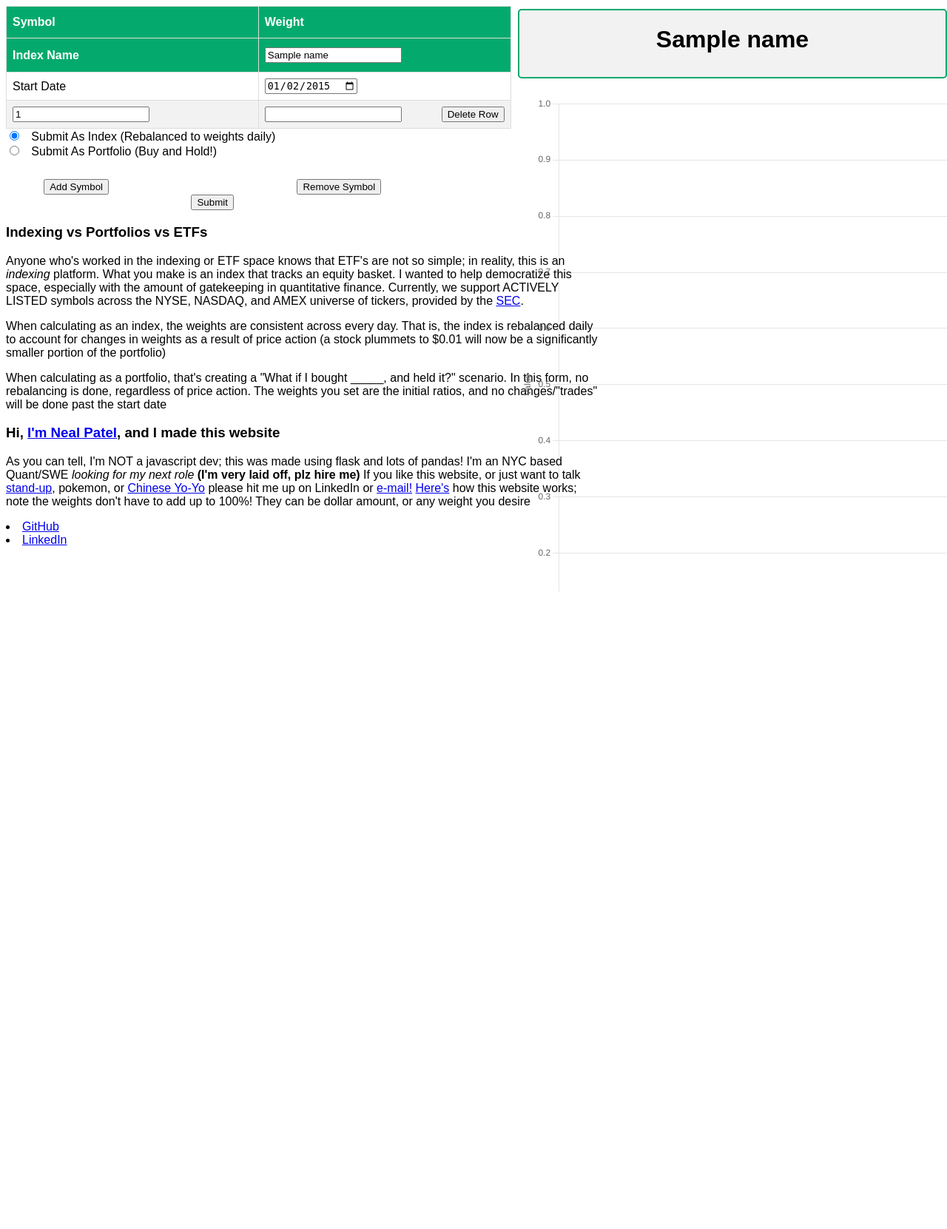
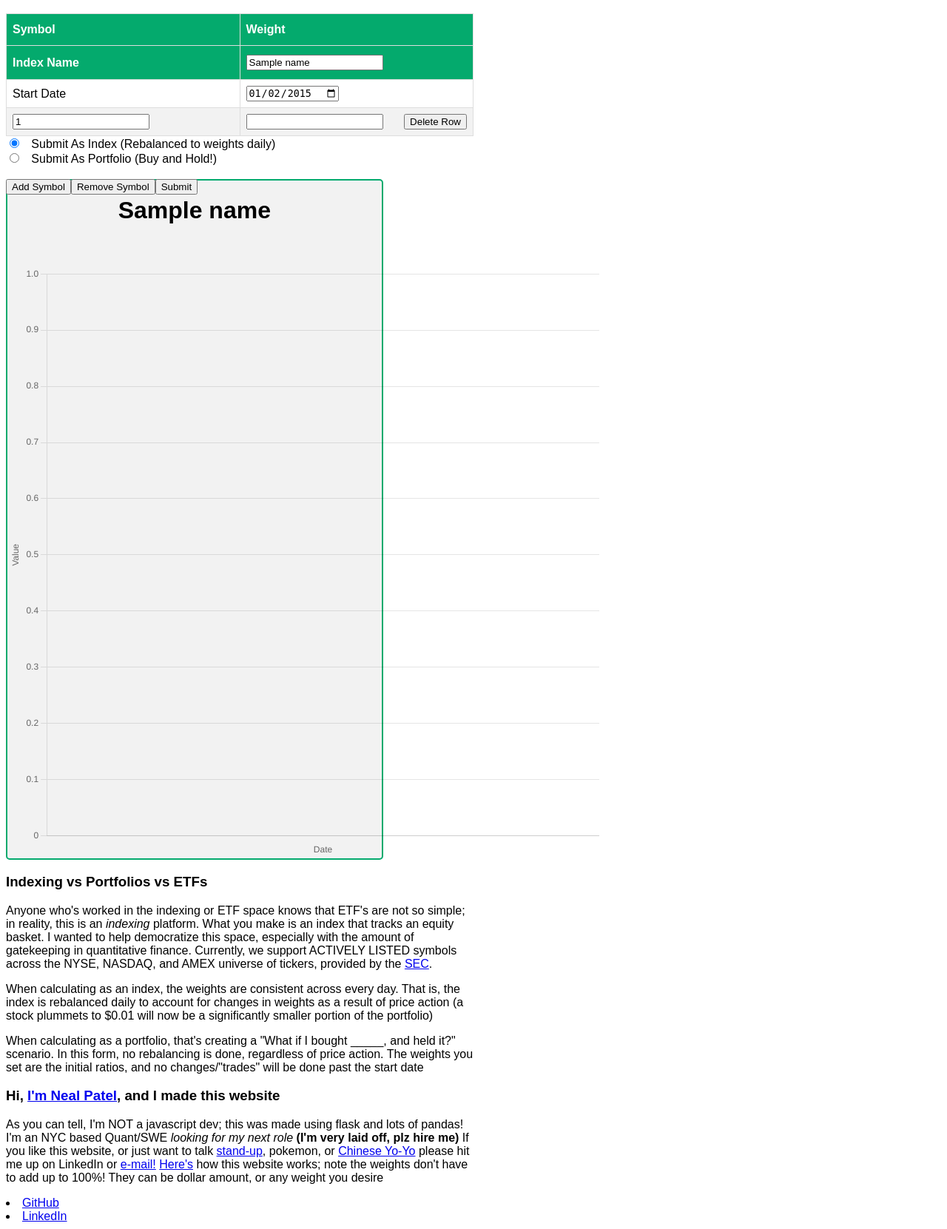
Before and after one commit to Desitrain22/Portfolio-Index-Builder, a Flask app: template templates/index.html in a window 1280 px wide. Shown: the whole page at 74% size. Before the commit the page ends 800 px from the top, so only its background shows below. Run offline with Flask 2, Linux system fonts and the light colour scheme; the template is opened without the code that fills it: most values are stand-ins (such as "Sample title", 1, 10 or a date in 2020); data that the repository does not hold is empty.

Commit message:
Container and removal of fixed floats

```diff
--- a/static/css/main.css
+++ b/static/css/main.css
@@ -1,14 +1,38 @@
+.container {
+    display: flex;
+    flex-wrap: wrap;
+    justify-content: space-between;
+    /* Add space between the divs */
+}
+
+/* Media Query for Mobile Formatting */
+@media screen and (max-width: 768px) {
+    .container {
+        flex-direction: column;
+        /* Stack the divs vertically on smaller screens */
+    }
+}
+
+.chart {
+    flex: 1;
+    max-width: 40%;
+    border: 2px solid #04aa6d;
+    border-radius: 5px;
+    background-color: #f2f2f2;
+    font-family: Arial, Helvetica, sans-serif;
+}
+
+
 .symbol_selection {
     font-family: Arial, Helvetica, sans-serif;
-    min-width: 400px;
-    width: 60%
+    flex: 1;
+    max-width: 50%
 }
 
 .symbol_table {
     font-family: Arial, Helvetica, sans-serif;
     border-collapse: collapse;
-    min-width: 400px;
-    width: 90%;
+    width: 100%;
     table-layout: fixed;
 }
 
@@ -39,24 +63,12 @@
     position: center;
     padding-top: 10px;
     display: table-cell;
-    text-align: center;
 }
 
-.chart {
-    min-width: 400px;
-    height: 90px;
-    width: 45%;
-    border: 2px solid #04aa6d;
-    border-radius: 5px;
-    background-color: #f2f2f2;
-    right: 0;
-    position: fixed;
-    top: 12px;
-    font-family: Arial, Helvetica, sans-serif;
-    float: right;
-}
+
 
 .aboutMe {
     font-family: Arial, Helvetica, sans-serif;
-    max-width: 800px;
+    max-width: 50%;
+    text-align: left
 }
--- a/templates/index.html
+++ b/templates/index.html
@@ -1,6 +1,7 @@
 {% extends 'base.html' %} {% block head %} {{ super() }}
 <title>Make Your ETF</title>
 {% endblock %} {% block body %} {{ super() }}
+<div class="container">
   <div class="symbol_selection" id="symbol_selection">
     <form id="symbol_data">
       <table class="symbol_table" id="symbol_table">
@@ -56,18 +57,36 @@
         <label for="html">Submit As Portfolio (Buy and Hold!)</label><br />
 
     </form>
-  <div class="container">
-    <button style="margin-right: 250px" type="button" onclick="addRow()">
+    <div>
+      <button style="float: Left" type="button" onclick="addRow()">
         Add Symbol
       </button>
-    <button style="margin-right: 200px" type="button" onclick="removeRow()">
+      <button style="float: Left" type="button" onclick="removeRow()">
         Remove Symbol
       </button>
-    <button style="margin-right: 200px" type="button" onclick="update()">
+      <button style="float: Left" type="button" onclick="update()">
         Submit
       </button>
     </div>
   </div>
+
+  <div class="chart">
+    <h1 style="text-align: center" , float="right" , id="indexHeader">
+      {{name}}
+    </h1>
+    <br />
+
+    <br />
+    <canvas id="stockChart" width="800px" height="800px"></canvas>
+    <script src="https://cdn.jsdelivr.net/npm/chart.js"></script>
+  </div>
+</div>
+
+<datalist id="valid_symbols">
+  {% for symbol, name in symbols.items() %}
+    <option value="{{name}}">{{ symbol }}</option>
+  {% endfor%}
+</datalist>
 
 <div class="aboutMe">
 
@@ -95,25 +114,6 @@
     });
   </script>
 </div>
-
-<script src="https://cdn.jsdelivr.net/npm/chart.js"></script>
-
-<datalist id="valid_symbols">
-  {% for symbol, name in symbols.items() %}
-    <option value="{{name}}">{{ symbol }}</option>
-  {% endfor%}
-</datalist>
-
-<div class="chart">
-  <h1 style="text-align: center" , float="right" , id="indexHeader">
-    {{name}}
-  </h1>
-  <br />
-
-  <br />
-  <canvas id="stockChart" width="800" height="800"></canvas>
-</div>
-
 <script>
   var config = {
     type: "line",
```
Lines whose indentation alone changed are shown as unchanged.
